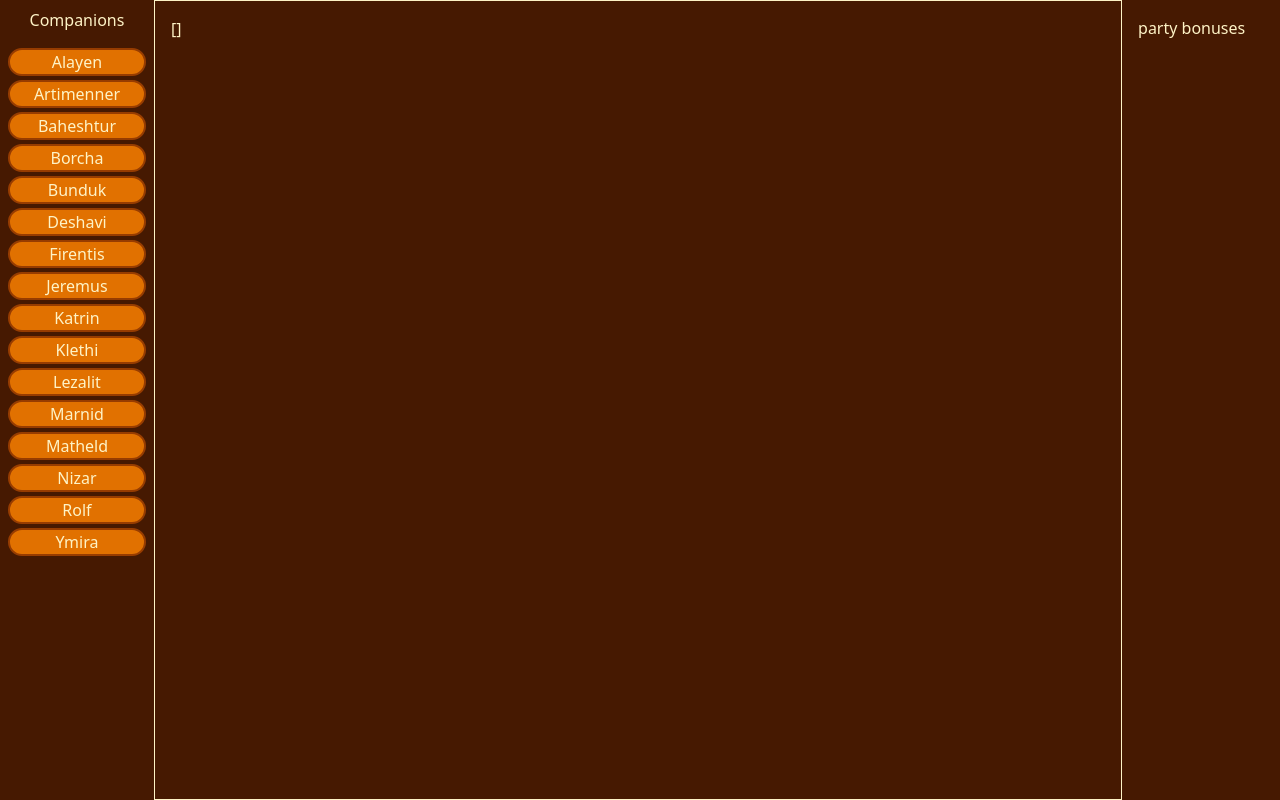
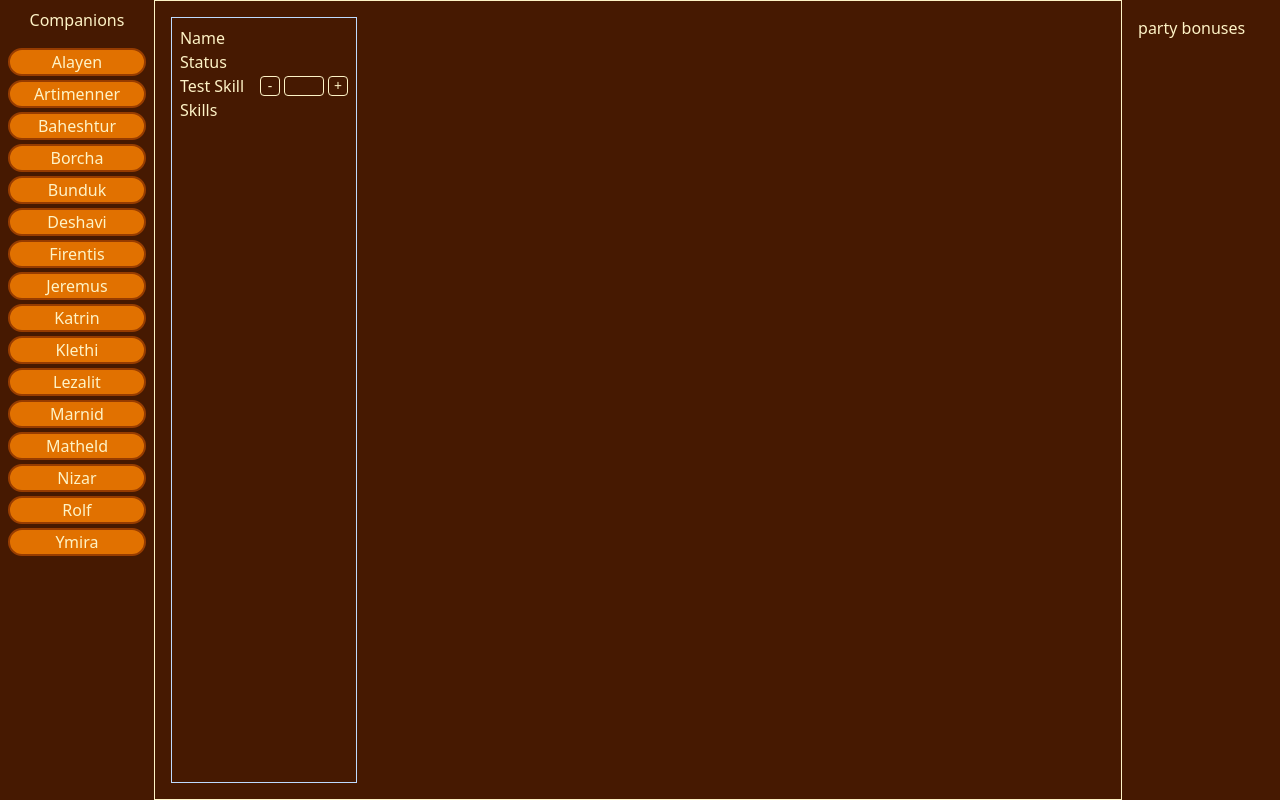
Before and after one commit to vitornr7/warband-calc, a Vue app: page / in a window 1280 px wide. Built offline with nearby package versions, Linux system fonts and the light colour scheme.

Commit message:
adds level up input

```diff
--- a/src/App.vue
+++ b/src/App.vue
@@ -1,5 +1,6 @@
 <script setup lang="ts">
 import { ref } from 'vue'
+import InputLevel from './components/InputLevel.vue'
 
 const heroes = [
   'Alayen',
@@ -62,7 +63,18 @@ function handleHeroRemove(hero: string) {
 
     <!-- card section -->
     <div class="w-full h-full p-4 border">
-      {{ selectedHeroes }}
+      <!-- {{ selectedHeroes }} -->
+      <div class="border border-blue-200 h-full w-fit p-2">
+        <!-- info -->
+        <h2>Name</h2>
+
+        <!-- stats -->
+        <h2>Status</h2>
+        <InputLevel label="Test Skill" />
+
+        <!-- skills -->
+        <h2>Skills</h2>
+      </div>
     </div>
 
     <!-- party bonuses section -->
--- /dev/null
+++ b/src/components/ButtonLevel.vue
@@ -0,0 +1,11 @@
+<script setup lang="ts">
+const props = defineProps<{
+  label: string
+}>()
+</script>
+
+<template>
+  <span class="border w-5 h-5 rounded-sm select-none text-sm flex items-center justify-center">{{
+    props.label
+  }}</span>
+</template>
--- /dev/null
+++ b/src/components/InputLevel.vue
@@ -0,0 +1,32 @@
+<script setup lang="ts">
+import ButtonLevel from './ButtonLevel.vue'
+
+const props = defineProps<{
+  label: string
+}>()
+
+const value = defineModel()
+</script>
+
+<template>
+  <div class="flex items-center text-center gap-4 justify-between">
+    <!-- skill label -->
+    <span>{{ props.label }}</span>
+
+    <!-- level up input panel -->
+    <div class="flex gap-1">
+      <!-- min value button -->
+      <!-- <ButtonLevel label="<" /> -->
+      <!-- -1 button -->
+      <ButtonLevel label="-" />
+
+      <!-- type level button -->
+      <input type="text" class="border h-5 w-10 rounded-sm text-center" v-model="value" />
+
+      <!-- +1 button -->
+      <ButtonLevel label="+" />
+      <!-- max value button -->
+      <!-- <ButtonLevel label=">" /> -->
+    </div>
+  </div>
+</template>
```
